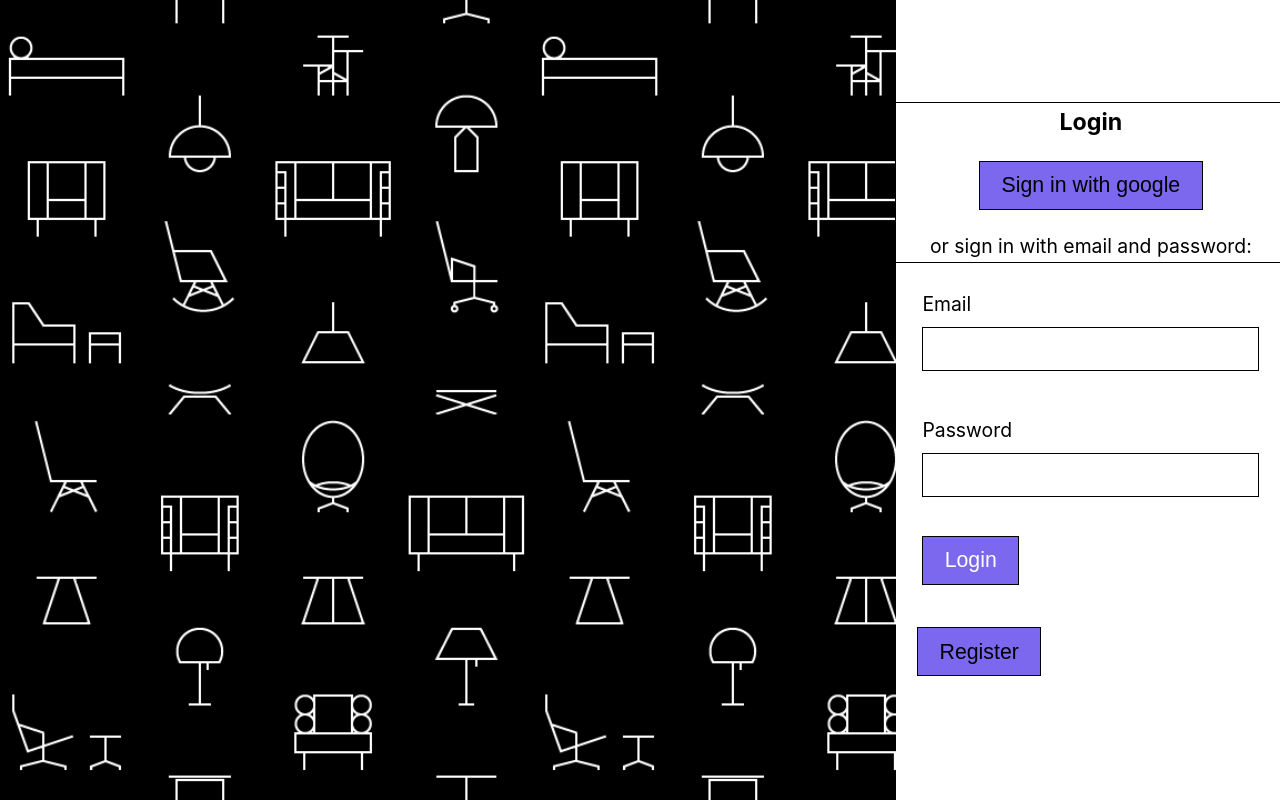
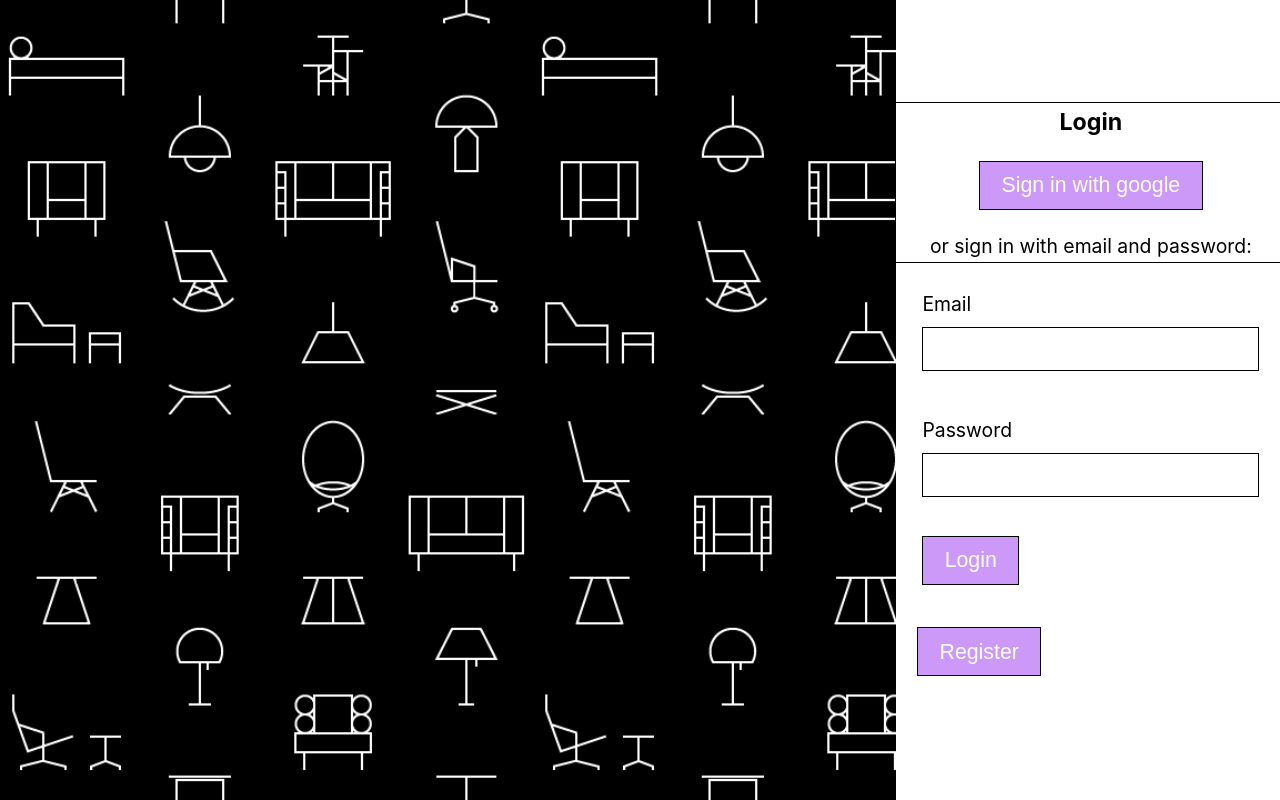
Before and after one commit to Barry-san/myblog, a React (Create React App) app: page /login in a window 1280 px wide. Built offline with nearby package versions, Linux system fonts and the light colour scheme; no server answers.

Commit message:
changed colors in login

```diff
--- a/src/styles/Login.css
+++ b/src/styles/Login.css
@@ -26,7 +26,8 @@ button {
   padding: 0.3em 1em;
   font-size: 1.1em;
   margin: 1em;
-  background-color: mediumslateblue;
+  color: white;
+  background-color: #cc99f9;
   border: 1px solid black;
 }
 .login-btn {
```
